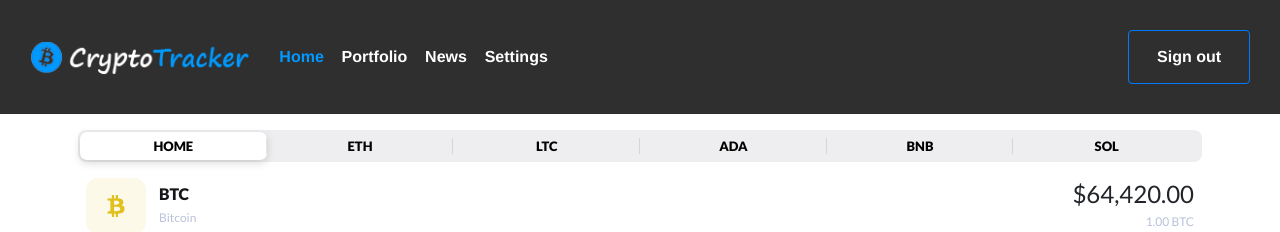
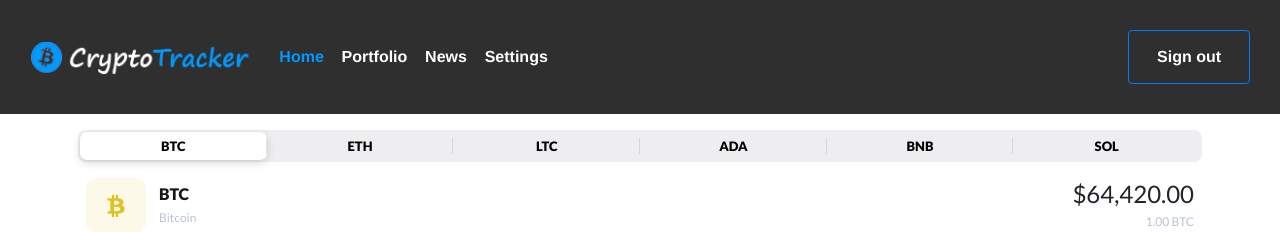
Before and after one commit to LukaBrodaric/CryptoTracker-pi, a Vue app: page /Home in a window 1280 px wide. Shown: the top 232 px of the page. Built offline with nearby package versions, Linux system fonts and the light colour scheme; no server answers; sample sign-in values are in the browser's storage; some icons are missing.

Commit message:
BTC umjesto Home na navbaru

```diff
--- a/src/views/Ada.vue
+++ b/src/views/Ada.vue
@@ -7,7 +7,7 @@
         <!-- Izbronik valuta -->
         <ul class="currency-nav">
           <li>
-            <router-link to="/Home">Home</router-link>
+            <router-link to="/Home">BTC</router-link>
           </li>
           <li>
             <router-link to="/Eth">ETH</router-link>
--- a/src/views/Bnb.vue
+++ b/src/views/Bnb.vue
@@ -7,7 +7,7 @@
         <!-- Izbronik valuta -->
         <ul class="currency-nav">
           <li>
-            <router-link to="/Home">Home</router-link>
+            <router-link to="/Home">BTC</router-link>
           </li>
           <li>
             <router-link to="/Eth">ETH</router-link>
--- a/src/views/Eth.vue
+++ b/src/views/Eth.vue
@@ -7,7 +7,7 @@
         <!-- Izbronik valuta -->
         <ul class="currency-nav">
           <li>
-            <router-link to="/Home">Home</router-link>
+            <router-link to="/Home">BTC</router-link>
           </li>
           <li class="currency-active">
             <router-link to="/Eth">ETH</router-link>
--- a/src/views/Home.vue
+++ b/src/views/Home.vue
@@ -7,7 +7,7 @@
         <!-- Izbronik valuta -->
         <ul class="currency-nav">
           <li class="currency-active">
-            <router-link to="/Home">Home</router-link>
+            <router-link to="/Home">BTC</router-link>
           </li>
           <li>
             <router-link to="/Eth">ETH</router-link>
--- a/src/views/Ltc.vue
+++ b/src/views/Ltc.vue
@@ -7,7 +7,7 @@
         <!-- Izbronik valuta -->
         <ul class="currency-nav">
           <li>
-            <router-link to="/Home">Home</router-link>
+            <router-link to="/Home">BTC</router-link>
           </li>
           <li>
             <router-link to="/Eth">ETH</router-link>
--- a/src/views/Sol.vue
+++ b/src/views/Sol.vue
@@ -7,7 +7,7 @@
         <!-- Izbronik valuta -->
         <ul class="currency-nav">
           <li>
-            <router-link to="/Home">Home</router-link>
+            <router-link to="/Home">BTC</router-link>
           </li>
           <li>
             <router-link to="/Eth">ETH</router-link>
```
